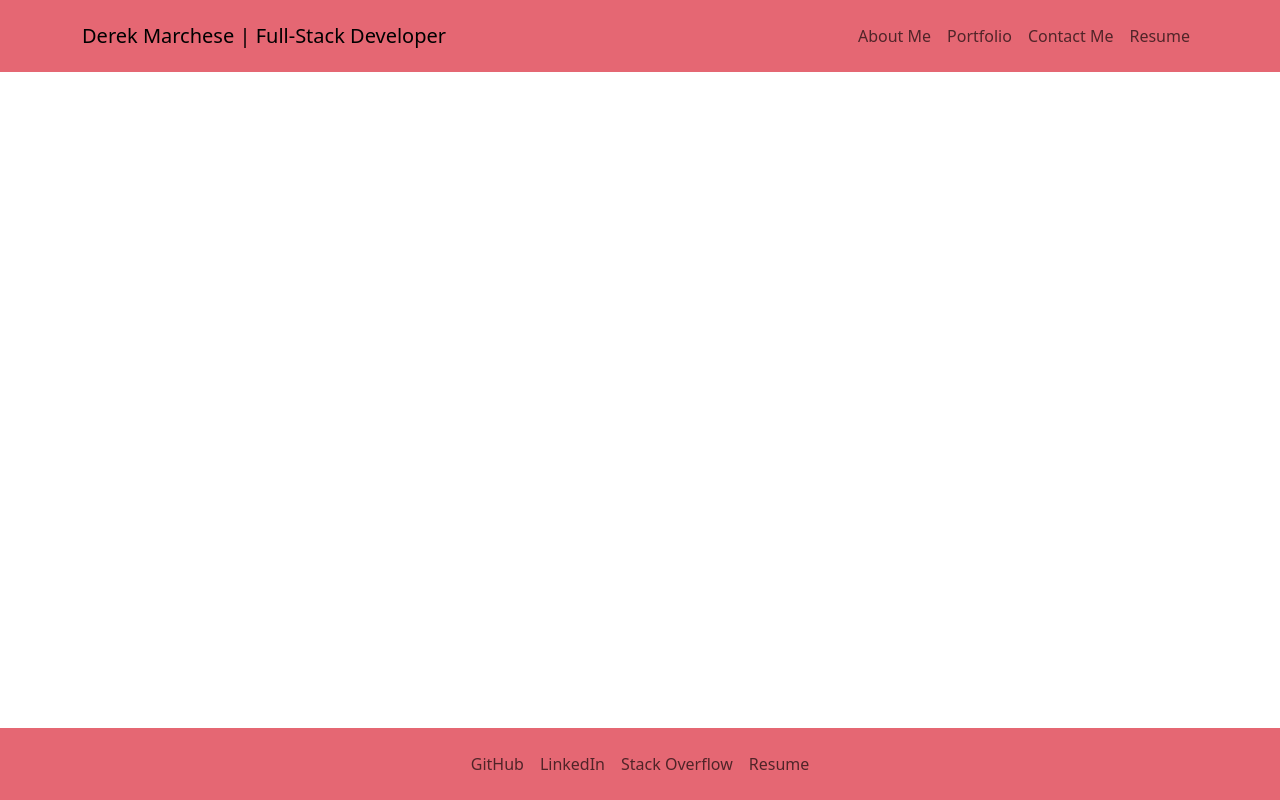
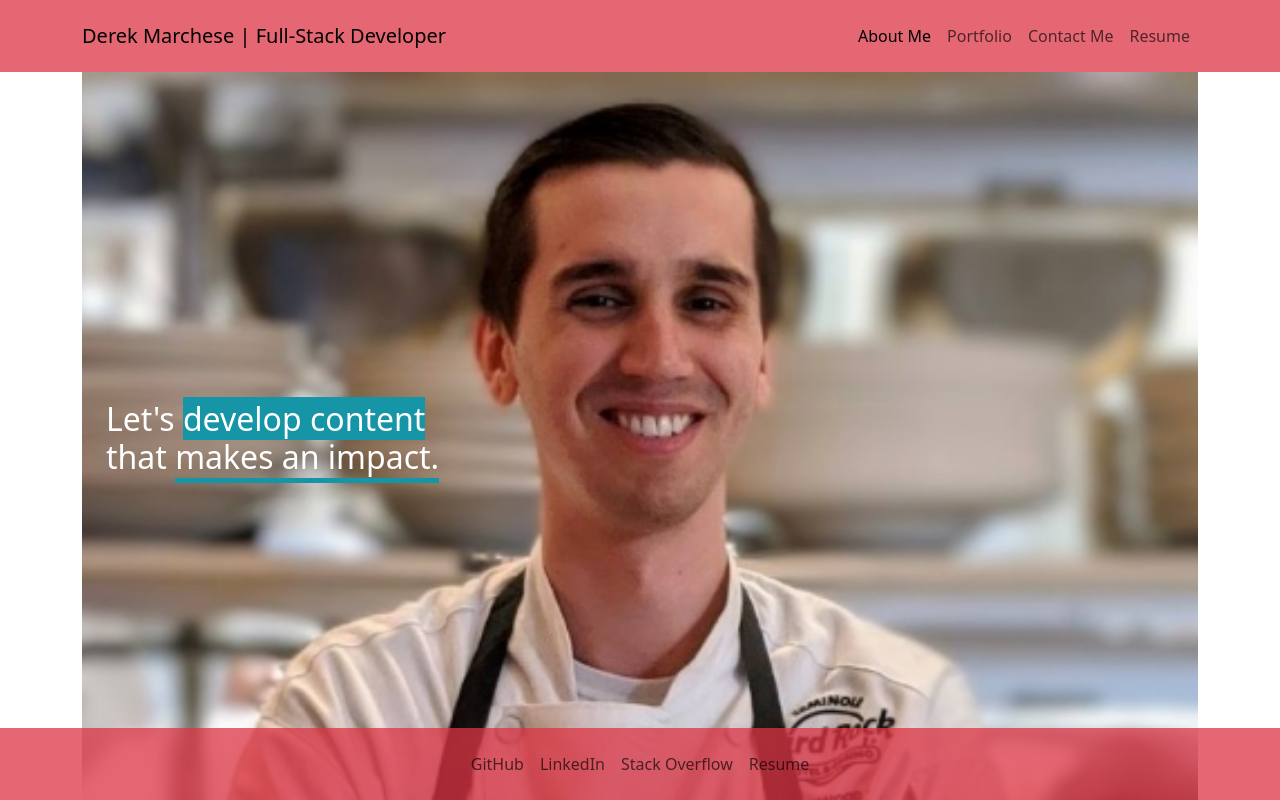
Before and after one commit to dtm589/react-portfolio, a React (Create React App) app: page / in a window 1280 px wide. Shown: the top 800 px of the page. Built offline with nearby package versions, Linux system fonts and the light colour scheme.

Commit message:
developing

```diff
--- a/src/App.js
+++ b/src/App.js
@@ -1,13 +1,7 @@
 import React from "react";
-import Navigation from "./components/Navigation";
-import Footer from './components/Footer';
+import PorfolioContainer from './components/PorfolioContainer';
 
 
-function App() {
-  return <div>
-    <Navigation />
-    <Footer />
-  </div>;
-}
+const App = () => <PorfolioContainer />
 
 export default App;
--- a/src/components/Navigation.js
+++ b/src/components/Navigation.js
@@ -4,17 +4,17 @@ import Container from 'react-bootstrap/Container';
 import Nav from 'react-bootstrap/Nav';
 import Navbar from 'react-bootstrap/Navbar';
 
-export default function Navigation() {
+export default function Navigation({ currentPage, handlePageChange}) {
     return (
         <Navbar expand='lg' className='bg-danger bg-opacity-75 pt-3 pb-3'>
             <Container>
                 <Navbar.Brand className='person-title me-5'>Derek Marchese | Full-Stack Developer</Navbar.Brand>
-                <Navbar.Toggle aria-controls='basic-navbar-nav'/>
+                <Navbar.Toggle aria-controls='basic-navbar-nav' />
                 <Navbar.Collapse id='basic-navbar-nav'>
                     <Nav className='justify-content-end flex-grow-1'>
-                        <Nav.Link href='#'>About Me</Nav.Link>
-                        <Nav.Link href='#'>Portfolio</Nav.Link>
-                        <Nav.Link href='#'>Contact Me</Nav.Link>
+                        <Nav.Link href='#home' onClick={() => handlePageChange('Home')} className={currentPage === 'Home' ? 'nav-link active' : 'nav-link'}>About Me</Nav.Link>
+                        <Nav.Link href='#project' onClick={() => handlePageChange('Project')} className={currentPage === 'Project' ? 'nav-link active' : 'nav-link'}>Portfolio</Nav.Link>
+                        <Nav.Link href='#contact' onClick={() => handlePageChange('Contact')} className={currentPage === 'Contact' ? 'nav-link active' : 'nav-link'}>Contact Me</Nav.Link>
                         <Nav.Link target="_blank" href='https://docs.google.com/document/d/1m0HGsMtAKk7Y_C8o3H_f8bGxrDCE2ckiSlZQGAyl9Mw/edit?usp=sharing'>Resume</Nav.Link>
                     </Nav>
                 </Navbar.Collapse>
--- /dev/null
+++ b/src/components/PorfolioContainer.js
@@ -0,0 +1,30 @@
+import React, { useState } from 'react';
+import Navigation from './Navigation';
+import AboutMe from './pages/AboutMe';
+import Contact from './pages/Contact';
+import Project from './pages/Project';
+
+export default function PorfolioContainer() {
+    const [currentPage, setCurrentPage] = useState('Home');
+
+    const renderPage = () => {
+        if (currentPage === 'Home') {
+            return <AboutMe />;
+        }
+        if (currentPage === 'Project') {
+            return <Project />
+        }
+        if (currentPage === 'Contact') {
+            return <Contact />
+        }
+    };
+
+    const handlePageChange = (page) => setCurrentPage(page);
+
+    return (
+        <div>
+            <Navigation currentPage={currentPage} handlePageChange={handlePageChange} />
+            {renderPage()}
+        </div>
+    )
+}
--- /dev/null
+++ b/src/components/pages/AboutMe.js
@@ -0,0 +1,61 @@
+import React from 'react';
+import Image from 'react-bootstrap/Image';
+import Container from 'react-bootstrap/Container';
+import Row from 'react-bootstrap/Row';
+import Footer from '../Footer';
+import pic from '../image/derek-m.png'
+
+const styles = {
+    headingOne: {
+        backgroundColor: '#1695a7',
+    },
+    headingTwo: {
+        borderBottom: '5px solid #1695a7',
+    },
+};
+
+export default function AboutMe() {
+    return (
+        <main>
+            <Container>
+                <Row>
+                <section id="intro" alt="Picture of Derek Marchese">
+                    <Image className='image' src={pic} fluid />
+                    <div class="container-head">
+                        <h2>Let's <span style={styles.headingOne}>develop content</span><br></br> that <span
+                            style={styles.headingTwo}>makes an impact.</span></h2>
+                    </div>
+                </section>
+
+                <section id="about-me">
+                    <h3>ABOUT ME</h3>
+                    <div>
+                        <blockquote>
+                            <h2>Dedicated, ambitious, problem solver that utilizes critical thinking to create apps and websites
+                                from ideation to deployment.</h2>
+                        </blockquote>
+                        <p>
+                            I have always had a passion for creating meaningful experiences for people. That is what led me to
+                            become a chef at young age. I have spent the last 12 years working as a chef, and honing my skills
+                            to create unforgettable dining experiences.
+                        </p>
+                        <p>
+                            However, as much as I enjoyed cooking, I felt a pull towards the world of web development and
+                            software development. I have always been fascinated by technology and the way it can transform our
+                            lives, and I wanted to be a part of that transformation. So, I decided to make a career change and
+                            pursue my passion for web development.
+                        </p>
+                        <p>
+                            As a web Developer, I enjoy using my obsessive attention to details, my passion for making things,
+                            and my goal oriented work ethic to literally impact the world.
+                        </p>
+                    </div>
+                </section>
+                </Row>
+            </Container>
+            <div>
+                <Footer />
+            </div>
+        </main>
+    )
+}
--- /dev/null
+++ b/src/components/pages/Contact.js
@@ -0,0 +1,11 @@
+import React from 'react';
+import Footer from '../Footer';
+import Naviagtion from '../Navigation';
+
+export default function Contact() {
+    return (
+        <div>
+            <Footer />
+        </div>
+    )
+}
--- /dev/null
+++ b/src/components/pages/Project.js
@@ -0,0 +1,11 @@
+import React from 'react';
+import Footer from '../Footer';
+import Naviagtion from '../Navigation';
+
+export default function Project() {
+    return (
+        <div>
+            <Footer />
+        </div>
+    )
+}
--- a/src/styles/Navigation.css
+++ b/src/styles/Navigation.css
@@ -9,3 +9,46 @@ body {
     font-weight: 500;
     margin-right: 450px;
 }
+
+.image {
+    width: 100%;
+}
+
+#intro .container-head {
+    color: white;
+    font-weight: 100;
+    font-size: 1.0rem;
+    position: absolute;
+    top: 25rem;
+    padding: 0 1.5rem;
+}
+
+h3 {
+    background-color: #1695a7;
+    color: #FFFFFF;
+    font-weight: 200;
+    margin-bottom: 30px;
+    margin-top: 0;
+    padding: 30px 40px;
+}
+
+blockquote {
+    border-left: 5px solid rgba(51, 24, 24, 0.514);
+    color: rgba(51, 24, 24, 0.514);
+    font-size: 150%;
+    font-weight: 400;
+    margin: 20px 15px;
+    padding-left: 2.5rem;
+}
+
+p {
+    display: block;
+    margin-block-start: 1em;
+    margin-block-end: 1em;
+    margin-inline-start: 40px;
+    margin-inline-end: 0px;
+    line-height: 37px;
+    font-size: 25px;
+    font-family: Helvetica, sans-serif;
+    margin-right: 40px;
+}
```
Also changed, not shown: src/components/Header.js (deleted), src/components/Project.js (deleted), src/components/image/derek-m.png (added), 1 other file (tests, documents, lock files or other folders).
